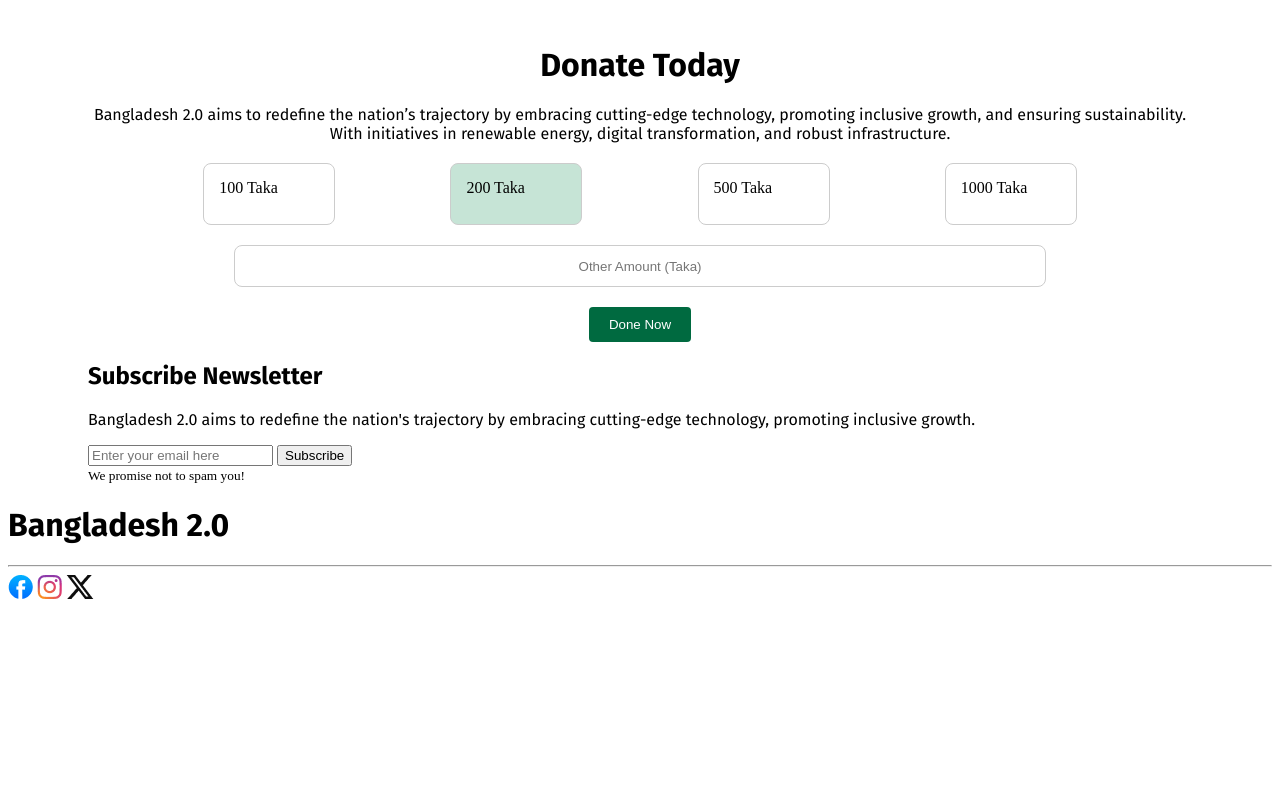
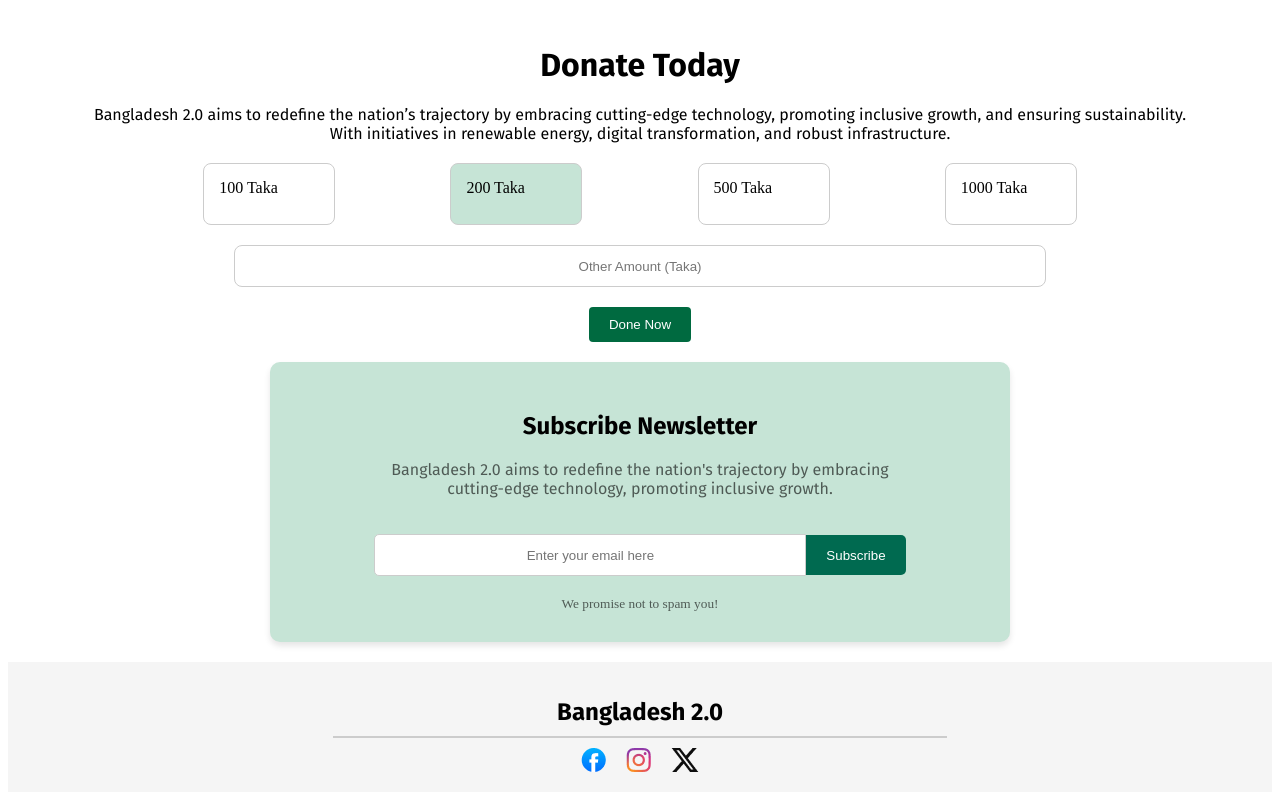
Before and after one commit to Shahriar-Utchas/PH--assingment-01, a plain HTML site: page index.html in a window 1280 px wide. Shown: the part 3149-3949 px from the top of the page. Before the commit the page ends 3760 px from the top, so only its background shows below. Drawn offline with Linux system fonts and the light colour scheme.

Commit message:
all updates

```diff
--- a/index.html
+++ b/index.html
@@ -5,6 +5,7 @@
     <meta name="viewport" content="width=device-width, initial-scale=1.0" />
     <title>PH-assingment-01</title>
     <link rel="stylesheet" href="styles/style.css" />
+    <link rel="icon" href="images/hero.png" type="image/png" />
   </head>
   <body>
     <header>
@@ -238,7 +239,7 @@
 
         <button class="button-2">Done Now</button>
       </div>
-      <div class="newsletter-container">
+      <div class="newsletter-container ">
         <h2>Subscribe Newsletter</h2>
         <p>
           Bangladesh 2.0 aims to redefine the nation's trajectory by embracing
@@ -248,6 +249,7 @@
           <input type="email" placeholder="Enter your email here" />
           <button class="subscribe-button">Subscribe</button>
         </div>
+        <br />
         <small>We promise not to spam you!</small>
       </div>
     </main>
--- a/styles/style.css
+++ b/styles/style.css
@@ -89,7 +89,7 @@ main {
 }
 .v-1 button {
   background-color: #5e76d0;
-  color:white ;
+  color: white;
   width: 100px;
   height: 40px;
   border-radius: 5px;
@@ -97,7 +97,7 @@ main {
 }
 .v-2 button {
   background-color: #006a50;
-  color:white ;
+  color: white;
   width: 100px;
   height: 40px;
   border-radius: 5px;
@@ -105,13 +105,13 @@ main {
 }
 .v-3 button {
   background-color: #d98f2d;
-  color:white ;
+  color: white;
   width: 100px;
   height: 40px;
   border-radius: 5px;
   border: none;
 }
-.quote img{
+.quote img {
   position: absolute;
 }
 .quote {
@@ -122,7 +122,7 @@ main {
   box-shadow: 0 4px 8px rgba(0, 0, 0, 0.2);
   padding: 20px;
 }
-.table{
+.table {
   background-color: white;
   padding: 20px;
   border-radius: 8px;
@@ -137,7 +137,7 @@ main table {
 }
 
 th {
-  background-color: #C6E4D6;
+  background-color: #c6e4d6;
   color: #333;
   font-weight: bold;
 }
@@ -154,7 +154,7 @@ td {
 select {
   padding: 5px;
   font-size: 14px;
-  background-color: #C6E4D6;
+  background-color: #c6e4d6;
   border: 1px solid #ccc;
   border-radius: 4px;
 }
@@ -179,10 +179,9 @@ select {
 }
 .amount-options {
   display: flex;
-  justify-content:space-evenly;
+  justify-content: space-evenly;
   align-items: center;
   margin-top: 20px;
-
 }
 .amount-option {
   padding: 15px 15px;
@@ -192,13 +191,12 @@ select {
   cursor: pointer;
   width: 100px;
   height: 30px;
-
 }
 .amount-option.selected {
-    background-color: #C6E4D6;
+  background-color: #c6e4d6;
 }
 .amount-option:hover {
-    background-color: #C6E4D6;
+  background-color: #c6e4d6;
 }
 .other-amount {
   display: flex;
@@ -229,7 +227,7 @@ select {
 .button:hover {
   background-color: #004d00;
 }
-.button-2{
+.button-2 {
   display: block;
   margin: 20px auto;
   padding: 10px 20px;
@@ -239,3 +237,80 @@ select {
   border-radius: 4px;
   cursor: pointer;
 }
+.newsletter-container {
+  background-color: #c6e4d6;
+  border-radius: 10px;
+  padding: 30px 20px;
+  text-align: center;
+  max-width: 700px;
+  margin: 20px auto;
+  box-shadow: 0 4px 6px rgba(0, 0, 0, 0.1);
+}
+.newsletter-container p {
+  padding: 0px 80px;
+  opacity: 0.6;
+}
+.newsletter-form {
+  display: flex;
+  justify-content: center;
+  align-items: center;
+}
+.newsletter-container input {
+  width: 60%;
+  height: 30px;
+  padding: 5px;
+  text-align: center;
+  border: 1px solid #ccc;
+  border-radius: 5px 0 0 5px;
+  margin-top: 20px;
+}
+.newsletter-container button {
+  padding: 10px 20px;
+  background-color: #006a50;
+  color: #fff;
+  border: none;
+  border-radius: 0 5px 5px 0;
+  cursor: pointer;
+  height: 40px;
+  margin-top: 20px;
+}
+small {
+  opacity: 0.6;
+}
+/* footer {
+  background-color: #fff;
+  border-top:1px solid #ccc;
+  display: flex;
+  flex-direction: column;
+  text-align: center;
+  padding: 20px;
+} */
+
+footer {
+  text-align: center;
+  padding: 20px;
+  background-color: #f5f5f5;
+}
+
+footer h1 {
+  font-size: 24px;
+  font-weight: bold;
+  margin-bottom: 10px;
+}
+
+footer hr {
+  width: 50%;
+  margin: 10px auto;
+  border: 0.5px solid #ccc;
+}
+
+.footer-links {
+  display: flex;
+  justify-content: center;
+  gap: 20px;
+  margin-top: 10px;
+}
+
+.footer-links img {
+  cursor: pointer;
+}
```
Lines whose indentation alone changed are shown as unchanged.
